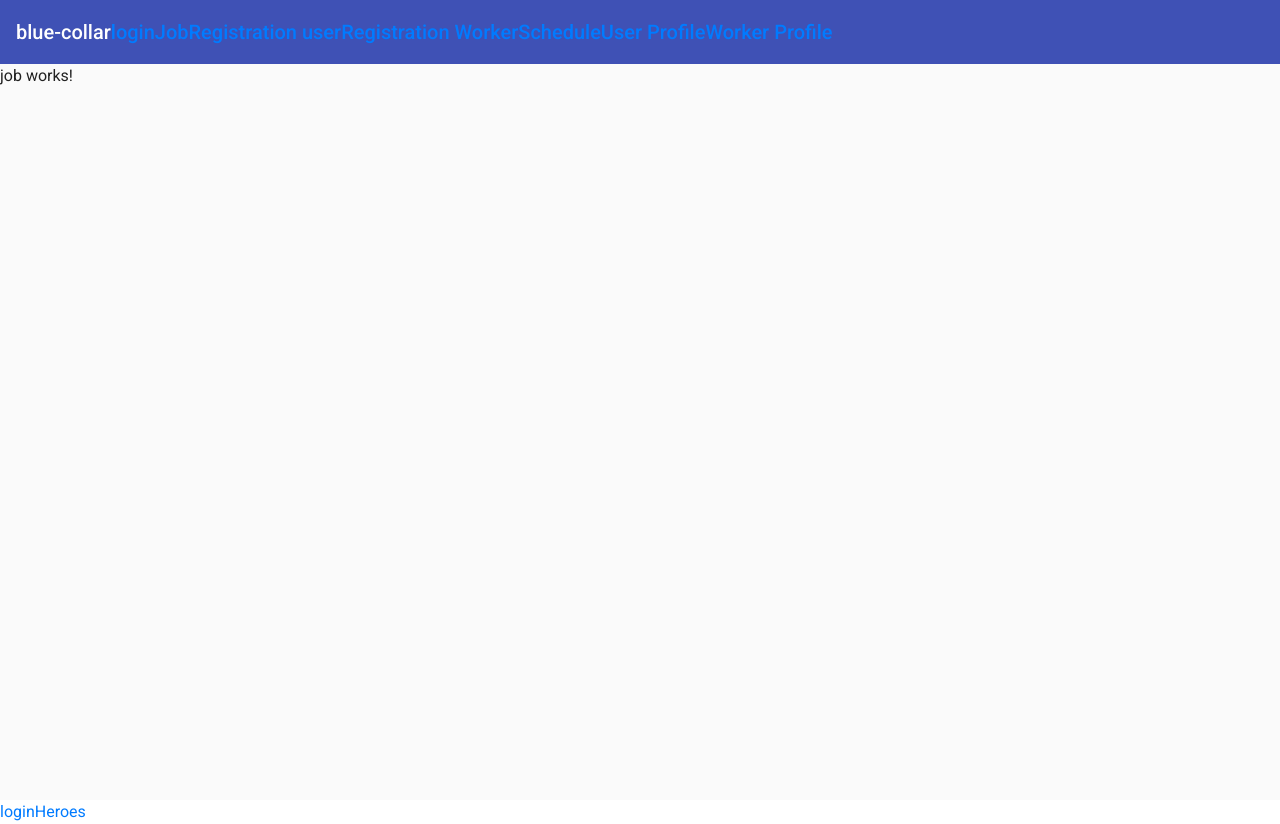
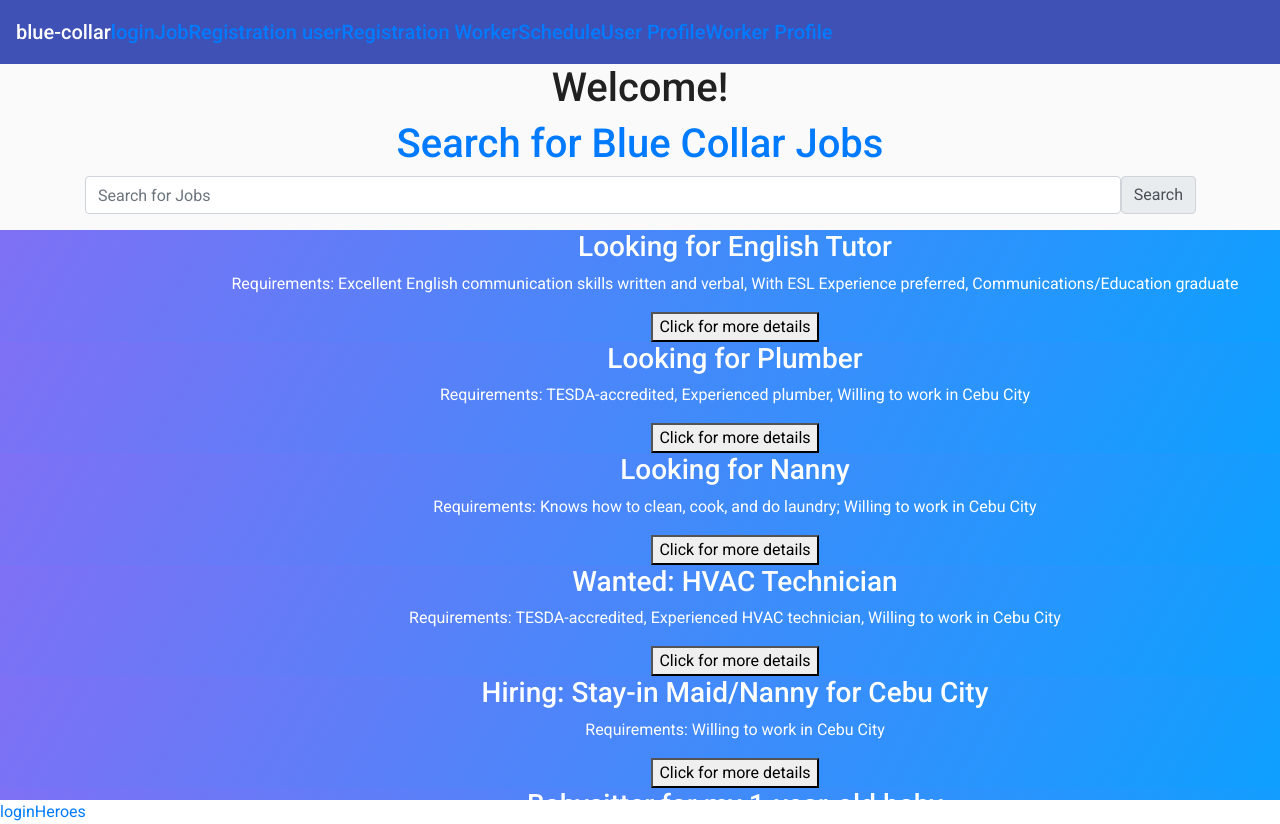
Before and after one commit to jesraygarciano/blue-collar, an Angular app: page /job in a window 1280 px wide. Built offline with nearby package versions, Linux system fonts and the light colour scheme.

Commit message:
with json

```diff
--- /dev/null
+++ b/db.json
@@ -0,0 +1,19 @@
+{
+  "posts": [
+    {
+      "id": 1,
+      "title": "json-server",
+      "author": "typicode"
+    }
+  ],
+  "comments": [
+    {
+      "id": 1,
+      "body": "some comment",
+      "postId": 1
+    }
+  ],
+  "profile": {
+    "name": "typicode"
+  }
+}
--- a/src/app/job/job.component.css
+++ b/src/app/job/job.component.css
@@ -0,0 +1,63 @@
+@import '~bootstrap/dist/css/bootstrap.min.css';
+
+body {
+    margin: 0;
+    font-family: Lato,sans-serif;
+    font-size: 1rem;
+    font-weight: 400;
+    line-height: 1.5;
+    color: #212529;
+    text-align: left;
+    background-color: #fff;
+  }
+  html {
+    font-family: sans-serif;
+    line-height: 1.15;
+    -webkit-text-size-adjust: 100%;
+    -webkit-tap-highlight-color: transparent;
+  }
+
+@media (min-width:992px) {
+    .portfolio-block.mobile-app .text, .portfolio-block.website .text {
+      text-align: right;
+    }
+  }
+
+  .portfolio-block.mobile-app .text, .portfolio-block.website .text {
+    text-align: center;
+  }
+
+  @media (min-width:992px) {
+    .offset-lg-1 {
+      margin-left: 8.33333%;
+    }
+  }
+
+  @media (min-width:992px) {
+    .col-lg-5 {
+      -ms-flex: 0 0 41.66667%;
+      flex: 0 0 41.66667%;
+      max-width: 41.66667%;
+    }
+  }
+
+  @media (min-width:768px) {
+    .col-md-12 {
+      -ms-flex: 0 0 100%;
+      flex: 0 0 100%;
+      max-width: 100%;
+    }
+  }
+
+  .col, .col-1, .col-2, .col-3, .col-4, .col-5, .col-6, .col-7, .col-8, .col-9, .col-10, .col-11, .col-12, .col-auto, .col-lg, .col-lg-1, .col-lg-2, .col-lg-3, .col-lg-4, .col-lg-5, .col-lg-6, .col-lg-7, .col-lg-8, .col-lg-9, .col-lg-10, .col-lg-11, .col-lg-12, .col-lg-auto, .col-md, .col-md-1, .col-md-2, .col-md-3, .col-md-4, .col-md-5, .col-md-6, .col-md-7, .col-md-8, .col-md-9, .col-md-10, .col-md-11, .col-md-12, .col-md-auto, .col-sm, .col-sm-1, .col-sm-2, .col-sm-3, .col-sm-4, .col-sm-5, .col-sm-6, .col-sm-7, .col-sm-8, .col-sm-9, .col-sm-10, .col-sm-11, .col-sm-12, .col-sm-auto, .col-xl, .col-xl-1, .col-xl-2, .col-xl-3, .col-xl-4, .col-xl-5, .col-xl-6, .col-xl-7, .col-xl-8, .col-xl-9, .col-xl-10, .col-xl-11, .col-xl-12, .col-xl-auto {
+    position: relative;
+    width: 100%;
+    padding-right: 15px;
+    padding-left: 15px;
+  }
+
+
+  .gradient {
+    background: linear-gradient(120deg,#7f70f5,#0ea0ff);
+    color: #fff;
+  }
--- a/src/app/job/job.component.html
+++ b/src/app/job/job.component.html
@@ -1 +1,86 @@
-<p>job works!</p>
+<!--The content below is only a placeholder and can be replaced.-->
+<div style="text-align:center">
+    <h1> Welcome! </h1>
+    </div>
+<div class="container">
+    <form>
+        <div class="form-group">
+            <h1 class="text-center text-primary">Search for Blue Collar Jobs</h1>
+            <div class="input-group-prepend">
+        <input type="text" class="form-control" placeholder="Search for Jobs" name="App">
+            <span class="input-group-text">Search</span>
+            </div>
+        </div>
+    </form>
+    </div>
+    <section class="portfolio-block website gradient">
+        <div class="container">
+            <div class="row align-items-center">
+                <div class="col-md-12 col-lg-5 offset-lg-1 text">
+                    <h3>Looking for English Tutor</h3>
+                    <p>Requirements: Excellent English communication skills written and verbal, With ESL Experience preferred, Communications/Education graduate</p>
+                    <button>Click for more details</button>
+                </div>
+            </div>
+        </div>
+    </section>
+
+    <section class="portfolio-block website gradient">
+        <div class="container">
+            <div class="row align-items-center">
+                <div class="col-md-12 col-lg-5 offset-lg-1 text">
+                    <h3>Looking for Plumber</h3>
+                    <p>Requirements: TESDA-accredited, Experienced plumber, Willing to work in Cebu City</p>
+                    <button>Click for more details</button>
+                </div>
+            </div>
+        </div>
+    </section>
+
+    <section class="portfolio-block website gradient">
+        <div class="container">
+            <div class="row align-items-center">
+                <div class="col-md-12 col-lg-5 offset-lg-1 text">
+                    <h3>Looking for Nanny</h3>
+                    <p>Requirements: Knows how to clean, cook, and do laundry; Willing to work in Cebu City</p>
+                    <button>Click for more details</button>
+                </div>
+            </div>
+        </div>
+    </section>
+    <section class="portfolio-block website gradient">
+        <div class="container">
+            <div class="row align-items-center">
+                <div class="col-md-12 col-lg-5 offset-lg-1 text">
+                    <h3>Wanted: HVAC Technician</h3>
+                    <p>Requirements: TESDA-accredited, Experienced HVAC technician, Willing to work in Cebu City</p>
+                    <button>Click for more details</button>
+                </div>
+            </div>
+        </div>
+    </section>
+    <section class="portfolio-block website gradient">
+        <div class="container">
+            <div class="row align-items-center">
+                <div class="col-md-12 col-lg-5 offset-lg-1 text">
+                    <h3>Hiring: Stay-in Maid/Nanny for Cebu City</h3>
+                    <p>Requirements: Willing to work in Cebu City</p>
+                    <button>Click for more details</button>
+                </div>
+            </div>
+        </div>
+    </section>
+
+    <section class="portfolio-block website gradient">
+        <div class="container">
+            <div class="row align-items-center">
+                <div class="col-md-12 col-lg-5 offset-lg-1 text">
+                    <h3>Babysitter for my 1-year-old baby</h3>
+                    <p>Requirements: Knows how to take care of babies, Can be trusted, Stay-in, Sat-Sunday Day-off, Willing to work in Sibonga</p>
+                    <button>Click for more details</button>
+                </div>
+            </div>
+        </div>
+    </section>
+
+    <router-outlet></router-outlet>
```
Also changed, not shown: src/app/json-service.service.ts (added, +28 -0 lines), 1 other file (tests, documents, lock files or other folders).
